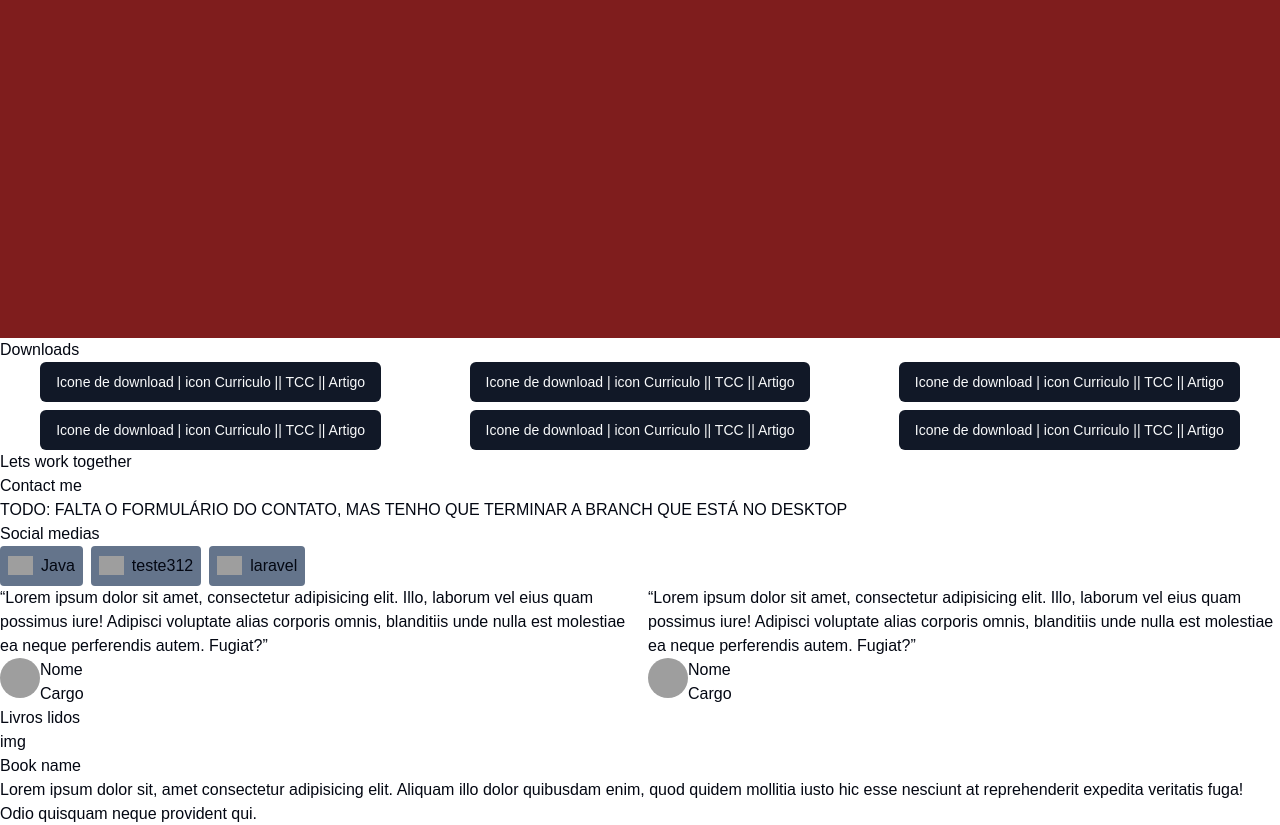
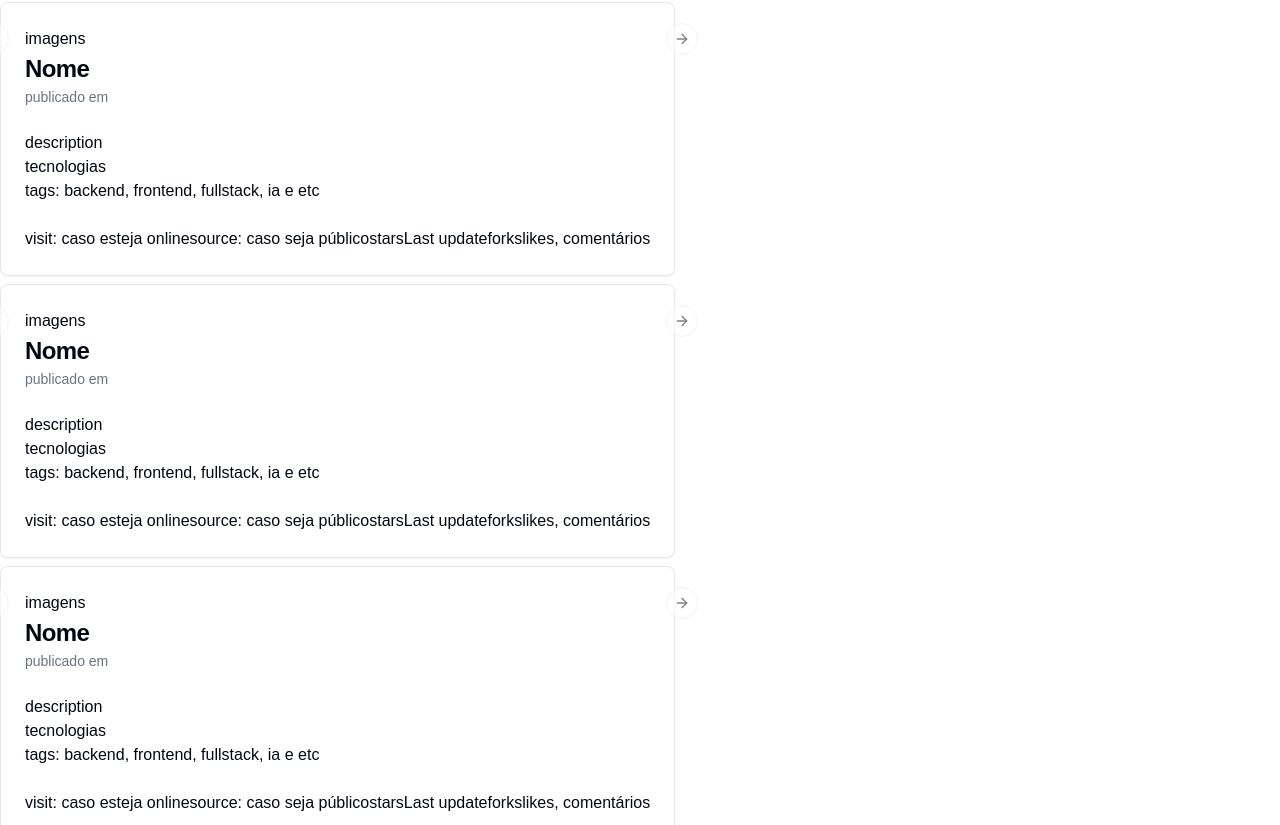
Before and after one commit to fabriciogferreira/fabriciogferreira, a Next.js app: page / in a window 1280 px wide. Shown: the part 1315-2140 px from the top of the page. Built offline with nearby package versions, Linux system fonts and the light colour scheme; grey boxes are pictures that could not be loaded.

Commit message:
feat: sketch projects

```diff
--- /dev/null
+++ b/app/_components/Projects.tsx
@@ -0,0 +1,126 @@
+import {
+    Carousel,
+    CarouselContent,
+    CarouselItem,
+    CarouselNext,
+    CarouselPrevious,
+} from "@/components/ui/carousel"
+
+import {
+    Card,
+    CardContent,
+    CardDescription,
+    CardFooter,
+    CardHeader,
+    CardTitle,
+} from "@/components/ui/card"
+
+export default function Projects(){
+    return (
+        <section>
+            <h3>Projects</h3>
+            TODO: FILTRO
+            <div className="flex flex-wrap gap-2">
+                <Card>
+                    <CardHeader>
+                        <Carousel
+                            opts={{
+                                align: "start",
+                                loop: true,
+                            }}
+                        >
+                            <CarouselContent className="-ml-4">
+                                <CarouselItem className="basis-1/2">
+                                    imagens
+                                </CarouselItem>
+                            </CarouselContent>
+                            <CarouselPrevious />
+                            <CarouselNext />
+                        </Carousel>
+                        <CardTitle>Nome</CardTitle>
+                        <CardDescription>publicado em</CardDescription>
+                    </CardHeader>
+                    <CardContent>
+                        <p>description</p>
+                        <p>tecnologias</p>
+                        <p>tags: backend, frontend, fullstack, ia e etc</p>
+                    </CardContent>
+                    <CardFooter>
+                        <span>visit: caso esteja online</span>
+                        <span>source: caso seja público</span>
+                        <span>stars</span>
+                        <span>Last update</span>
+                        <span>forks</span>
+                        <span>likes, comentários</span>
+                    </CardFooter>
+                </Card>
+                <Card>
+                    <CardHeader>
+                        <Carousel
+                            opts={{
+                                align: "start",
+                                loop: true,
+                            }}
+                        >
+                            <CarouselContent className="-ml-4">
+                                <CarouselItem className="basis-1/2">
+                                    imagens
+                                </CarouselItem>
+                            </CarouselContent>
+                            <CarouselPrevious />
+                            <CarouselNext />
+                        </Carousel>
+                        <CardTitle>Nome</CardTitle>
+                        <CardDescription>publicado em</CardDescription>
+                    </CardHeader>
+                    <CardContent>
+                        <p>description</p>
+                        <p>tecnologias</p>
+                        <p>tags: backend, frontend, fullstack, ia e etc</p>
+                    </CardContent>
+                    <CardFooter>
+                        <span>visit: caso esteja online</span>
+                        <span>source: caso seja público</span>
+                        <span>stars</span>
+                        <span>Last update</span>
+                        <span>forks</span>
+                        <span>likes, comentários</span>
+                    </CardFooter>
+                </Card>
+                <Card>
+                    <CardHeader>
+                        <Carousel
+                            opts={{
+                                align: "start",
+                                loop: true,
+                            }}
+                        >
+                            <CarouselContent className="-ml-4">
+                                <CarouselItem className="basis-1/2">
+                                    imagens
+                                </CarouselItem>
+                            </CarouselContent>
+                            <CarouselPrevious />
+                            <CarouselNext />
+                        </Carousel>
+                        <CardTitle>Nome</CardTitle>
+                        <CardDescription>publicado em</CardDescription>
+                    </CardHeader>
+                    <CardContent>
+                        <p>description</p>
+                        <p>tecnologias</p>
+                        <p>tags: backend, frontend, fullstack, ia e etc</p>
+                    </CardContent>
+                    <CardFooter>
+                        <span>visit: caso esteja online</span>
+                        <span>source: caso seja público</span>
+                        <span>stars</span>
+                        <span>Last update</span>
+                        <span>forks</span>
+                        <span>likes, comentários</span>
+                    </CardFooter>
+                </Card>
+            </div>
+        </section>
+    )
+}
--- a/app/page.tsx
+++ b/app/page.tsx
@@ -10,6 +10,7 @@ import Testimonials from "@/app/_components/Testimonials";
 import SwitchTheme from "@/components/SwitchTheme";
 import AboutMe from "@/app/_components/AboutMe";
 import Downloads from "@/app/_components/Donwloads";
+import Projects from "@/app/_components/Projects";
 
 export default function Home() {
   return (
@@ -28,7 +29,7 @@ export default function Home() {
         <section id={EnumSectionsIds.Statistics} className="bg-red-300 h-96"></section>
         <Jobs />
          <section id={EnumSectionsIds.Education} className="bg-red-700 h-96"></section>
-        <section id={EnumSectionsIds.Activities} className="bg-red-900 h-96"></section>
+        <Projects />
         <Downloads />
         <Contact />
         <Testimonials />
--- a/enums/EnumSectionsId.ts
+++ b/enums/EnumSectionsId.ts
@@ -4,7 +4,7 @@ export enum EnumSectionsIds {
     Statistics = "statistics",
     Jobs = "jobs",
     Education = "education",
-    Activities = "activities",
+    Projects = "projects",
     Downloads = "downloads",
     Contact = "contact",
     Testimonials = "testimonials",
```
